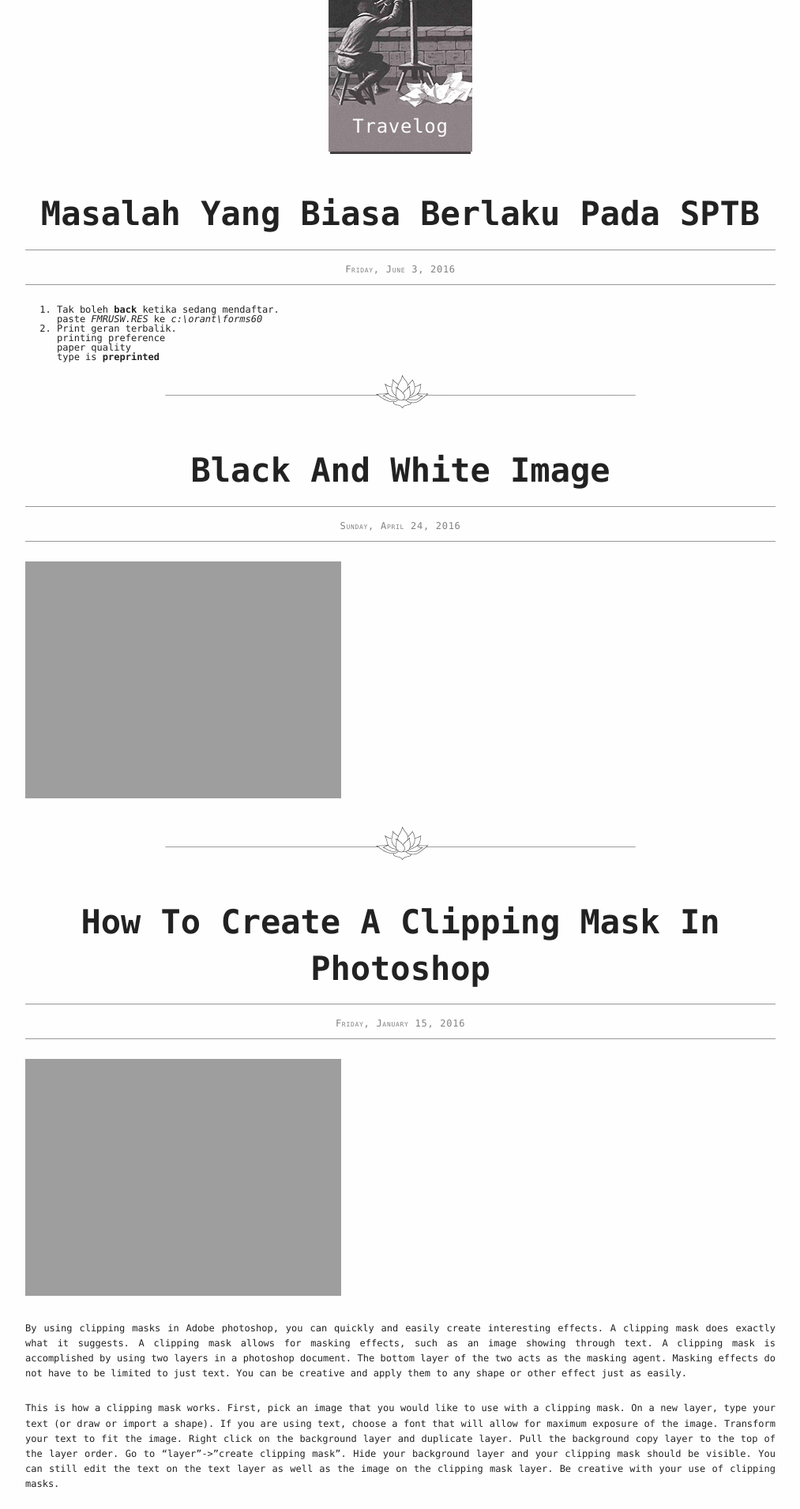
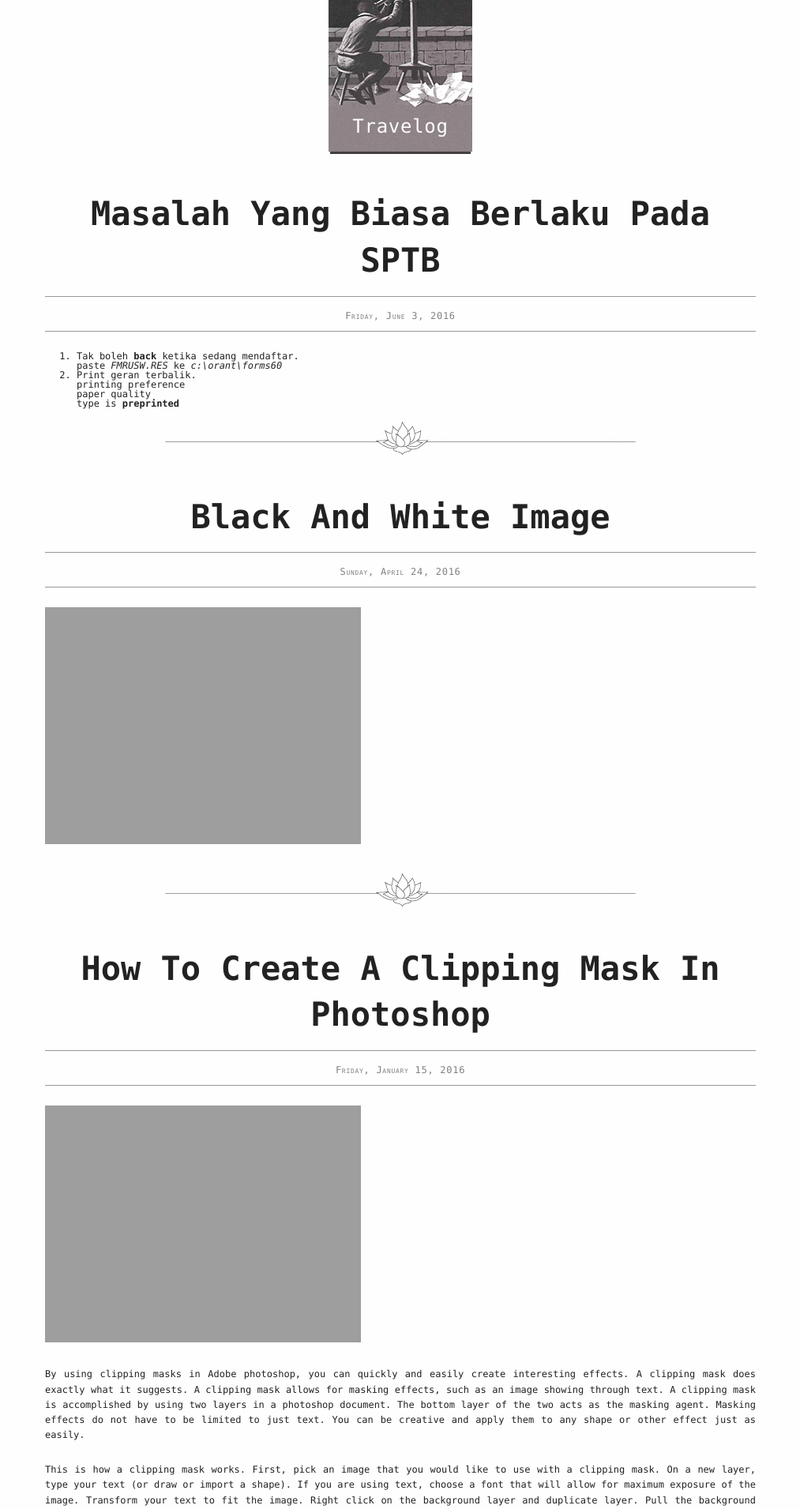
Before and after one commit to opensos/tehtarik, a Jekyll site: the page built from index.html, in a window 1280 px wide. Shown: the part 311-2222 px from the top of the page at 79% size, without its empty margins (133-1146 px from the left). Built offline with Jekyll 4.4.1, drawn with Linux system fonts in a browser that asks for light colours; the list of posts is cut into pages by our own code.

Commit message:
Update screen.scss

```diff
--- a/css/screen.scss
+++ b/css/screen.scss
@@ -17,12 +17,12 @@ $text-color:       #222;
 $caption-text-color: #444;
 $border-color: #979797;
 $background-color: #fefefe;
-$content-width:    950px;
+$content-width:    900px;
 $hover-color: #443E40;
 $legal-color: #818181;
 
 // Layout
-$layout-width: 950px;
+$layout-width: 900px;
 
 // Breakpoints
 $desktop-breakpoint: $layout-width / 0.9;
```
